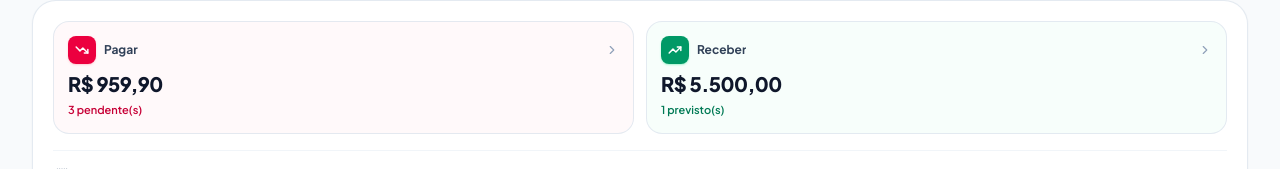
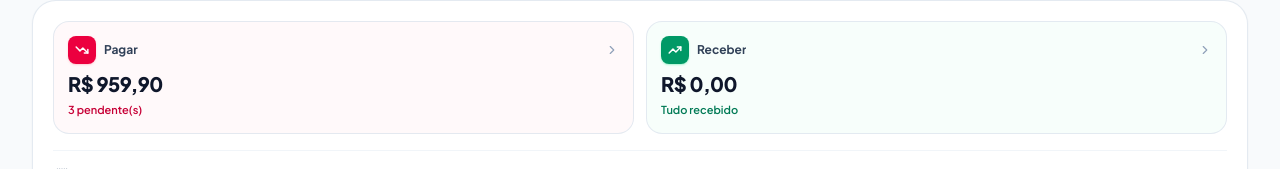
Before and after one commit to leonardo30428/Leonardo-30, a React (Vite) app: page / in a window 1280 px wide. Shown: the part 493-662 px from the top of the page. Built offline with nearby package versions, Linux system fonts and the light colour scheme.

Commit message:
feat(dashboard): refine receivable calculations and labels
Update receivables logic across dashboard components to consistently track only pending income transactions, improving accuracy and clarifying UI labels.

```diff
--- a/src/components/ContasSection.tsx
+++ b/src/components/ContasSection.tsx
@@ -31,12 +31,10 @@ export const ContasSection: React.FC<ContasSectionProps> = ({
   const totalToPay = pendingExpenses.reduce((sum, t) => sum + t.amount, 0);
   const countToPay = pendingExpenses.length;
 
-  // Cálculos para o cartão "Receber"
+  // Cálculos para o cartão "Receber" - apenas o valor que ainda vai receber (sem contar com valores já recebidos)
   const pendingIncomes = incomeAccounts.filter((t) => t.isPaid === false);
-  const totalToReceive = pendingIncomes.length > 0
-    ? pendingIncomes.reduce((sum, t) => sum + t.amount, 0)
-    : incomeAccounts.reduce((sum, t) => sum + t.amount, 0);
-  const countToReceive = pendingIncomes.length > 0 ? pendingIncomes.length : incomeAccounts.length;
+  const totalToReceive = pendingIncomes.reduce((sum, t) => sum + t.amount, 0);
+  const countToReceive = pendingIncomes.length;
 
   // Saídas recentes: somente as que foram pagas (isPaid !== false e não pendentes)
   const paidExpenses = expenseAccounts.filter((t) => !isTransactionPending(t) && t.isPaid !== false);
@@ -106,7 +104,7 @@ export const ContasSection: React.FC<ContasSectionProps> = ({
           </span>
 
           <div className="flex items-center gap-1 mt-1 text-[10px] sm:text-[11px] font-semibold text-emerald-700 dark:text-emerald-400">
-            <span className="truncate">{countToReceive > 0 ? `${countToReceive} previsto(s)` : 'Nenhum'}</span>
+            <span className="truncate">{countToReceive > 0 ? `${countToReceive} a receber` : 'Tudo recebido'}</span>
           </div>
         </button>
 
--- a/src/components/ContasTab.tsx
+++ b/src/components/ContasTab.tsx
@@ -176,7 +176,7 @@ export const ContasTab: React.FC<ContasTabProps> = ({
       <div className="bg-white dark:bg-slate-900 p-4 sm:p-5 rounded-3xl border border-slate-200/90 dark:border-slate-800 shadow-xs transition-colors">
         <div>
           <span className="text-xs font-bold text-slate-500 dark:text-slate-400 uppercase tracking-wider block">
-            {isPagar ? 'Total a Pagar (Pendente)' : 'Total a Receber (Pendente)'}
+            {isPagar ? 'Total a Pagar (Pendente)' : 'Total a Receber'}
           </span>
           <span className={`text-2xl sm:text-3xl font-black tracking-tight ${
             isPagar ? 'text-rose-600 dark:text-rose-400' : 'text-emerald-600 dark:text-emerald-400'
@@ -184,7 +184,9 @@ export const ContasTab: React.FC<ContasTabProps> = ({
             {formatCurrency(totalPending)}
           </span>
           <p className="text-xs text-slate-400 dark:text-slate-500 mt-0.5">
-            Total geral do mês ({currentMonthName}): {formatCurrency(totalAll)}
+            {isPagar
+              ? `Total geral do mês (${currentMonthName}): ${formatCurrency(totalAll)}`
+              : `Total já recebido no mês: ${formatCurrency(paidItems.reduce((sum, t) => sum + t.amount, 0))}`}
           </p>
         </div>
       </div>
@@ -210,14 +212,14 @@ export const ContasTab: React.FC<ContasTabProps> = ({
               {paidItems.length > 0 && (
                 <div className="flex items-center gap-2 pb-1">
                   <span className="text-xs font-black uppercase tracking-wider text-slate-600 dark:text-slate-300">
-                    {isPagar ? 'Contas a Pagar' : 'Contas a Receber'} ({pendingItems.length})
+                    {isPagar ? 'Contas a Pagar' : 'Valores a Receber'} ({pendingItems.length})
                   </span>
                 </div>
               )}
 
               {pendingItems.length === 0 ? (
                 <div className="py-4 text-center text-xs text-slate-400 dark:text-slate-500 bg-slate-50/50 dark:bg-slate-800/30 rounded-xl border border-dashed border-slate-200 dark:border-slate-700">
-                  Tudo pago e em dia por aqui!
+                  {isPagar ? 'Tudo pago e em dia por aqui!' : 'Tudo recebido e em dia por aqui! Nenhum valor pendente.'}
                 </div>
               ) : (
                 pendingItems.map((item) => renderTransactionRow(item, false))
--- a/src/components/PhoneHomeDashboard.tsx
+++ b/src/components/PhoneHomeDashboard.tsx
@@ -75,7 +75,7 @@ export const PhoneHomeDashboard: React.FC<PhoneHomeDashboardProps> = ({
 
   // Pendencias values
   const pendenciasPagar = bills.filter(b => !b.isPaid).reduce((acc, b) => acc + b.amount, 0);
-  const pendenciasReceber = 0;
+  const pendenciasReceber = transactions.filter(t => t.type === 'income' && t.isPaid === false).reduce((acc, t) => acc + t.amount, 0);
   const pendenciasFaturas = 0;
 
   // Formatter that respects hideValues toggle
--- a/src/components/UpcomingAndCardSection.tsx
+++ b/src/components/UpcomingAndCardSection.tsx
@@ -72,7 +72,8 @@ export const UpcomingAndCardSection: React.FC<UpcomingAndCardSectionProps> = ({
   const paidBills = bills.filter((b) => b.isPaid);
 
   const totalToPayPending = pendingBills.reduce((acc, b) => acc + b.amount, 0);
-  const totalReceivables = upcomingIncomes.reduce((acc, r) => acc + r.amount, 0);
+  const pendingIncomesList = incomeTxs.filter((t) => t.isPaid === false);
+  const totalReceivables = pendingIncomesList.reduce((acc, r) => acc + r.amount, 0);
 
   return (
     <div className="space-y-4">
@@ -230,14 +231,14 @@ export const UpcomingAndCardSection: React.FC<UpcomingAndCardSectionProps> = ({
             <div className="bg-emerald-50/70 dark:bg-emerald-950/30 border border-emerald-200/70 dark:border-emerald-900/50 rounded-2xl p-3 flex items-center justify-between">
               <div>
                 <span className="text-[10px] font-extrabold text-emerald-800 dark:text-emerald-300">
-                  Total Previsto
+                  Total a Receber
                 </span>
                 <div className="text-lg sm:text-xl font-black text-emerald-950 dark:text-emerald-100">
                   {formatCurrency(totalReceivables)}
                 </div>
               </div>
               <span className="text-xs font-bold text-emerald-700 dark:text-emerald-300 bg-white/80 dark:bg-slate-800/80 px-2 py-0.5 rounded-md border border-emerald-200 dark:border-emerald-800">
-                100% mapeado
+                {pendingIncomesList.length > 0 ? `${pendingIncomesList.length} pendente(s)` : 'Tudo recebido'}
               </span>
             </div>
 
```
